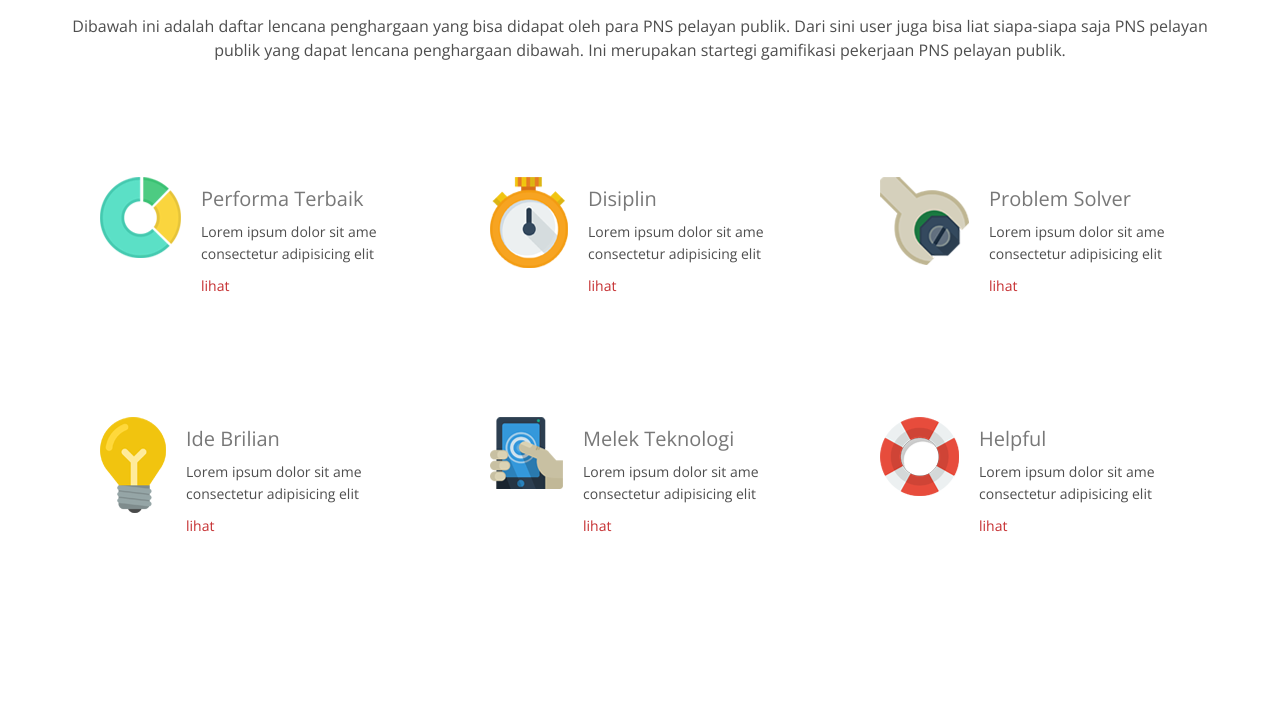
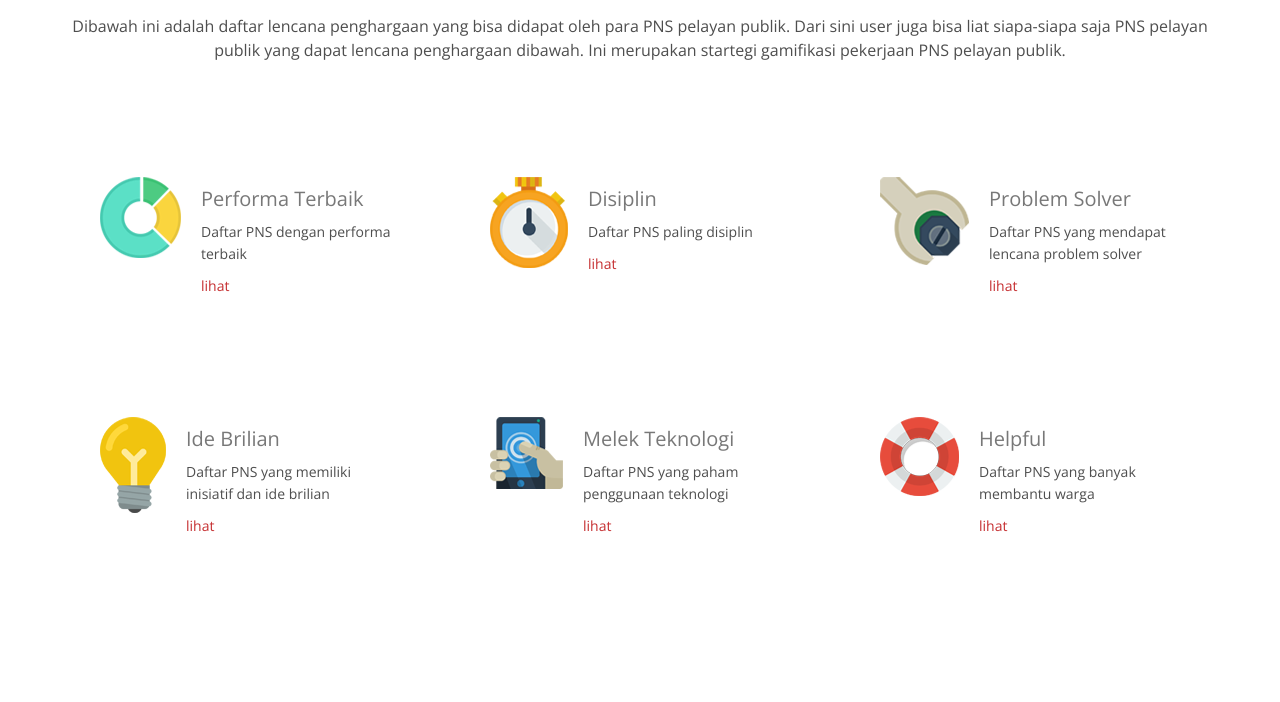
Before and after one commit to emkamal/pnsrank, a PHP site: page /pnsrank/ in a window 1280 px wide. Shown: the part 1675-2377 px from the top of the page. Run offline with PHP 8.4, Linux system fonts and the light colour scheme.

Commit message:
bnerin teks2 lorem ipsum

```diff
--- a/index.php
+++ b/index.php
@@ -145,9 +145,8 @@ include("menu.php"); ?>
                         <div class="overlay">
                             <div class="recent-work-inner">
                                 <h3><a href="profile.php">Dadang Suherman</a> </h3>
-                                <p>There are many variations of passages of Lorem Ipsum available, but the majority</p>
+                                <p>Skor pelayanan: 78</p>
                                 <!--<a class="preview" href="images/portfolio/full/item1.png" rel="prettyPhoto"><i class="fa fa-eye"></i> View</a>-->
-                                <a href="profile.php" ><i class="fa fa-eye"></i> View</a>
                             </div>
                         </div>
                     </div>
@@ -159,7 +158,7 @@ include("menu.php"); ?>
                         <div class="overlay">
                             <div class="recent-work-inner">
                                 <h3><a href="profile.php">Dudung Sugiman</a></h3>
-                                <p>There are many variations of passages of Lorem Ipsum available, but the majority</p>
+                                <p>Skor pelayanan: 65</p>
                                 <a href="profile.php" ><i class="fa fa-eye"></i> View</a>
                             </div>
                         </div>
@@ -172,7 +171,7 @@ include("menu.php"); ?>
                         <div class="overlay">
                             <div class="recent-work-inner">
                                 <h3><a href="profile.php">Mang Engking</a></h3>
-                                <p>There are many variations of passages of Lorem Ipsum available, but the majority</p>
+                                <p>Skor pelayanan: 87</p>
                                 <a href="profile.php" ><i class="fa fa-eye"></i> View</a>
                             </div>
                         </div>
@@ -185,7 +184,7 @@ include("menu.php"); ?>
                         <div class="overlay">
                             <div class="recent-work-inner">
                                 <h3><a href="profile.php">Haji Sabeni</a></h3>
-                                <p>There are many variations of passages of Lorem Ipsum available, but the majority</p>
+                                <p>Skor pelayanan: 98</p>
                                 <a href="profile.php" ><i class="fa fa-eye"></i> View</a>
                             </div>
                         </div>
@@ -264,7 +263,7 @@ include("menu.php"); ?>
                         </div>
                         <div class="media-body">
                             <h3 class="media-heading">Performa Terbaik</h3>
-                            <p>Lorem ipsum dolor sit ame consectetur adipisicing elit</p>
+                            <p>Daftar PNS dengan performa terbaik</p>
 							<a href="#">lihat</a>
                         </div>
                     </div>
@@ -277,7 +276,7 @@ include("menu.php"); ?>
                         </div>
                         <div class="media-body">
                             <h3 class="media-heading">Disiplin</h3>
-                            <p>Lorem ipsum dolor sit ame consectetur adipisicing elit</p>
+                            <p>Daftar PNS paling disiplin</p>
 							<a href="#">lihat</a>
                         </div>
                     </div>
@@ -290,7 +289,7 @@ include("menu.php"); ?>
                         </div>
                         <div class="media-body">
                             <h3 class="media-heading">Problem Solver</h3>
-                            <p>Lorem ipsum dolor sit ame consectetur adipisicing elit</p>
+                            <p>Daftar PNS yang mendapat lencana problem solver</p>
 							<a href="#">lihat</a>
                         </div>
                     </div>
@@ -303,7 +302,7 @@ include("menu.php"); ?>
                         </div>
                         <div class="media-body">
                             <h3 class="media-heading">Ide Brilian</h3>
-                            <p>Lorem ipsum dolor sit ame consectetur adipisicing elit</p>
+                            <p>Daftar PNS yang memiliki inisiatif dan ide brilian</p>
 							<a href="#">lihat</a>
                         </div>
                     </div>
@@ -316,7 +315,7 @@ include("menu.php"); ?>
                         </div>
                         <div class="media-body">
                             <h3 class="media-heading">Melek Teknologi</h3>
-                            <p>Lorem ipsum dolor sit ame consectetur adipisicing elit</p>
+                            <p>Daftar PNS yang paham penggunaan teknologi</p>
 							<a href="#">lihat</a>
                         </div>
                     </div>
@@ -329,7 +328,7 @@ include("menu.php"); ?>
                         </div>
                         <div class="media-body">
                             <h3 class="media-heading">Helpful</h3>
-                            <p>Lorem ipsum dolor sit ame consectetur adipisicing elit</p>
+                            <p>Daftar PNS yang banyak membantu warga</p>
 							<a href="#">lihat</a>
                         </div>
                     </div>
```
